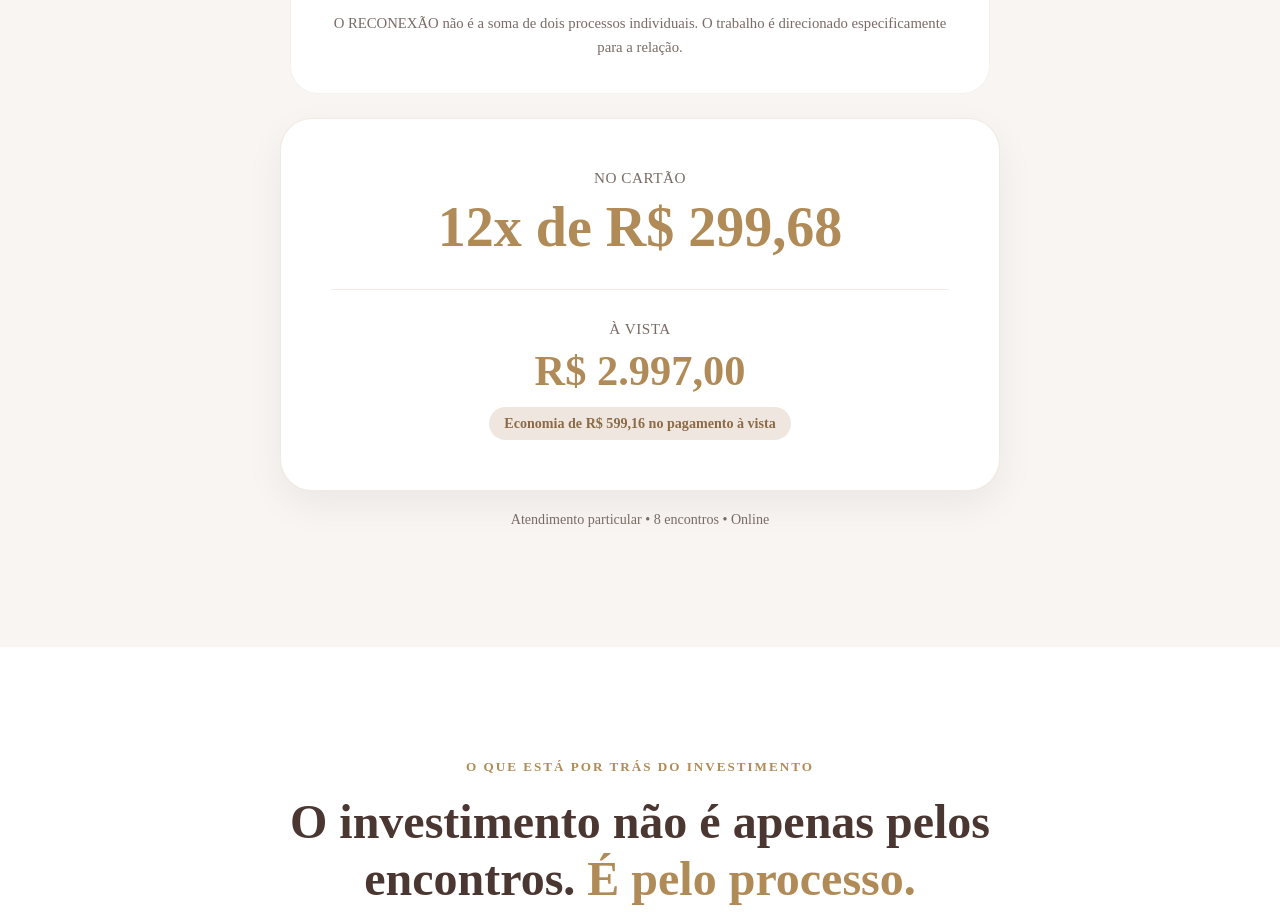
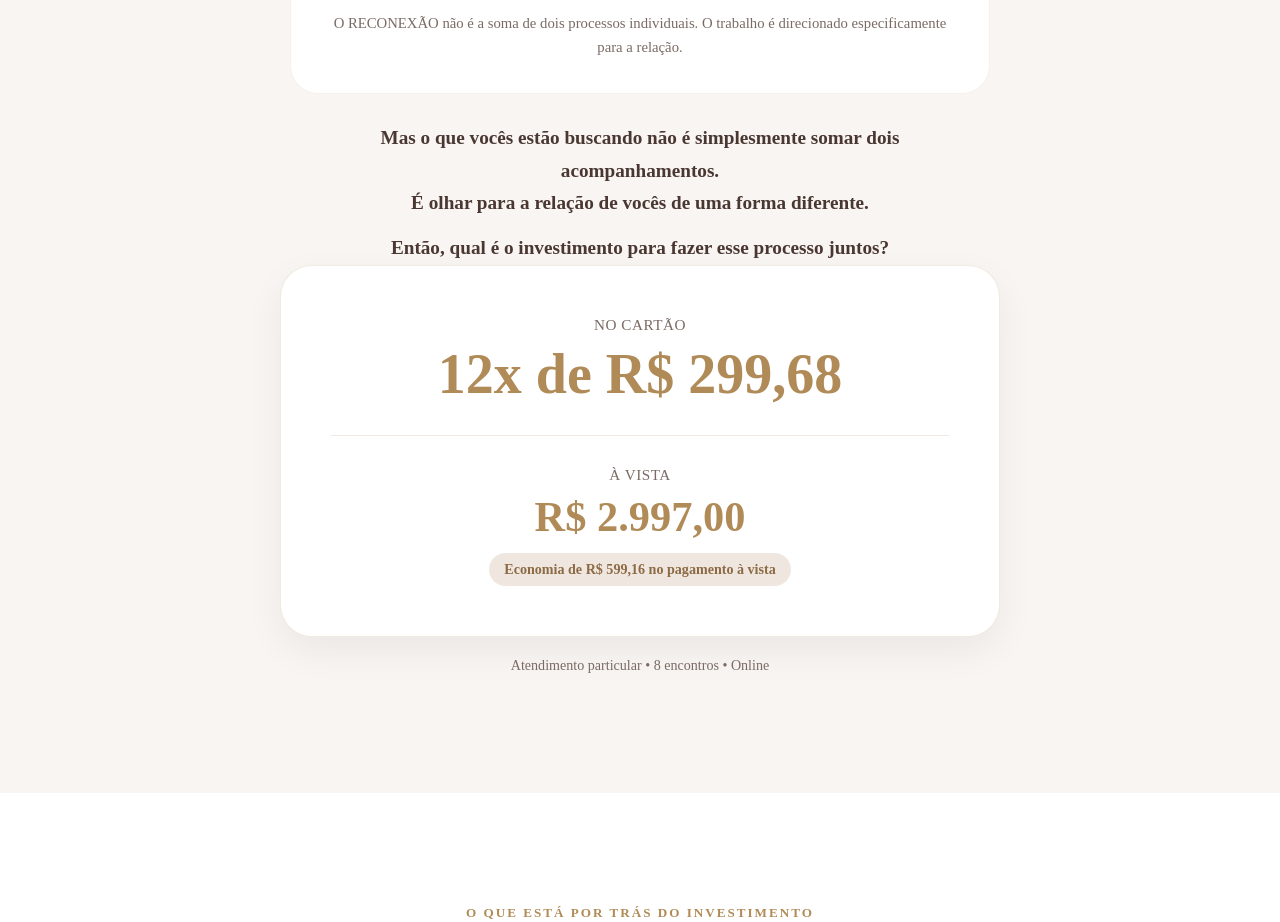
Before and after one commit to Institutokamilahfranco/instituto-kamilah-site, a Next.js app: page /reconexao in a window 1280 px wide. Shown: the part 8300-9222 px from the top of the page. Built offline with nearby package versions, Linux system fonts and the light colour scheme.

Commit message:
Update page.js

```diff
--- a/app/reconexao/page.js
+++ b/app/reconexao/page.js
@@ -1031,6 +1031,26 @@ export default function ReconexaoPage() {
         O trabalho é direcionado especificamente para a relação.
       </p>
     </div>
+<p
+  style={{
+    margin: "28px auto 0",
+    color: "#4A3732",
+    fontSize: isMobile ? "1.05rem" : "1.2rem",
+    lineHeight: 1.7,
+    fontWeight: 600,
+    maxWidth: 620,
+  }}
+>
+  <strong>
+    Mas o que vocês estão buscando não é simplesmente somar dois acompanhamentos.
+    <br />
+    É olhar para a relação de vocês de uma forma diferente.
+  </strong>
+  <br />
+  <span style={{ display: "inline-block", marginTop: 12 }}>
+    Então, qual é o investimento para fazer esse processo juntos?
+  </span>
+</p>
 
     {/* INVESTIMENTO NO CARTÃO */}
     <div
```
